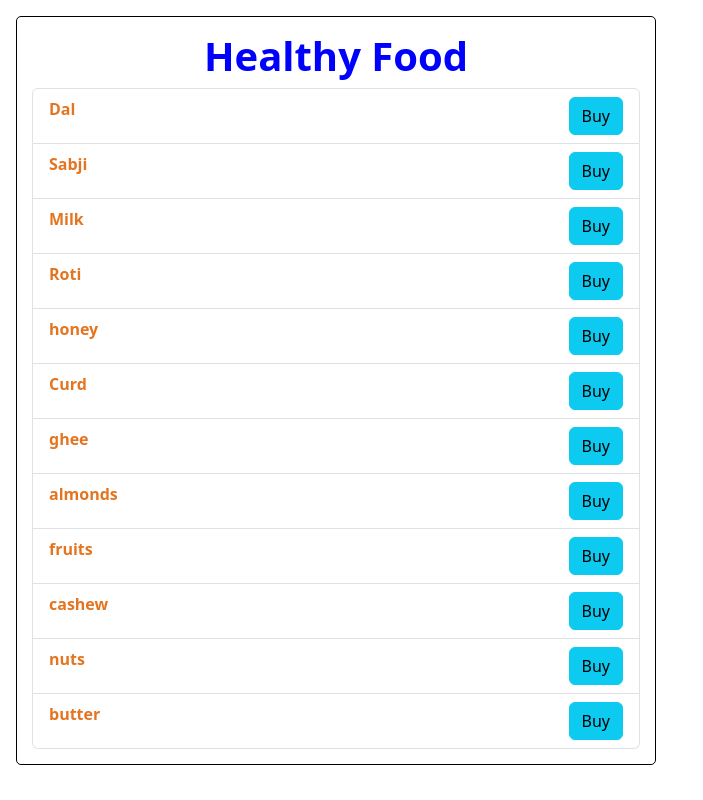
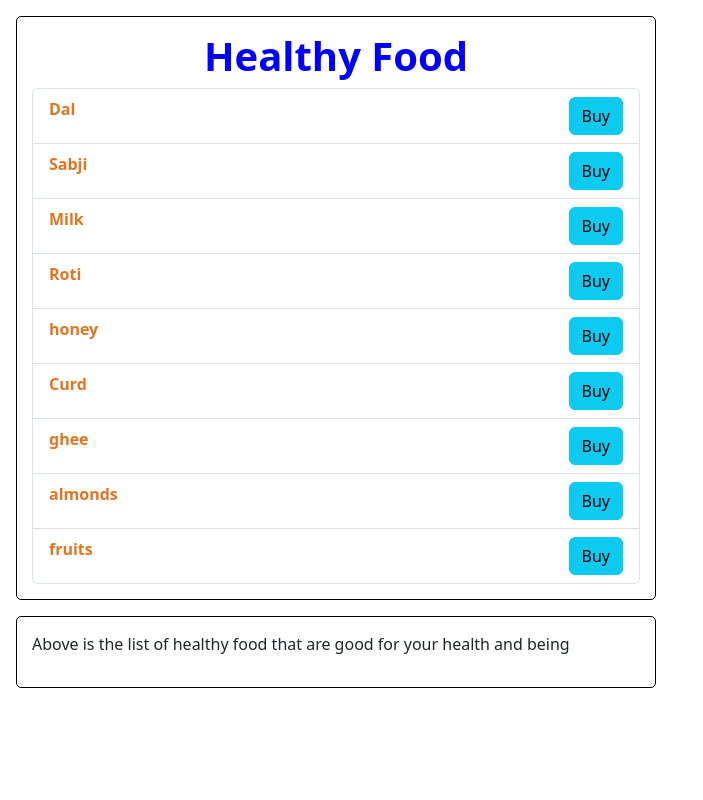
Before and after one commit to dg-codingbapunu/first-react-code, a React (Vite) app in the folder fragment/: page / in a window 1280 px wide. Shown: the whole page, without its empty margins (0-703 px from the left). Built offline with nearby package versions, Linux system fonts and the light colour scheme.

Commit message:
add child container

```diff
--- a/fragment/src/App.jsx
+++ b/fragment/src/App.jsx
@@ -16,9 +16,6 @@ function App() {
     "ghee",
     "almonds",
     "fruits",
-    "cashew",
-    "nuts",
-    "butter",
   ];
 
   return (
@@ -28,12 +25,12 @@ function App() {
         <ErrorMessage items={foodItem}></ErrorMessage>
         <FoodItems items={foodItem}></FoodItems>
       </Container>
-      {/* <Container>
+      <Container>
         <p>
           Above is the list of healthy food that are good for your health and
           being
         </p>
-      </Container> */}
+      </Container>
     </>
   );
 }
```
